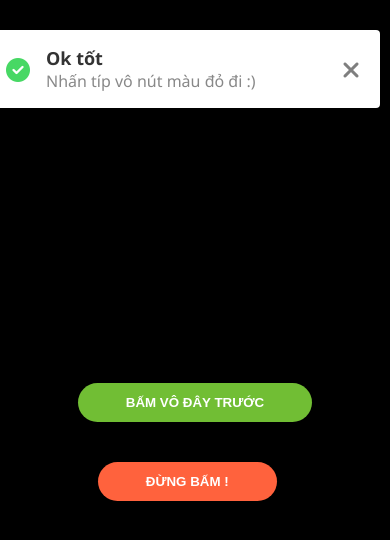
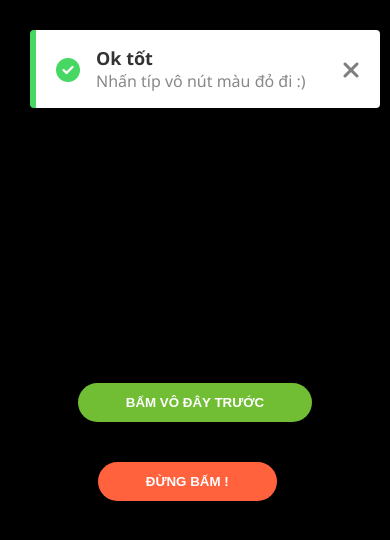
Before and after one commit to DMT-011/KoCoJdau, a plain HTML site: page index.html in a window 390 px wide. Both pictures are taken after a click on the button "BẤM VÔ ĐÂY TRƯỚC". Drawn offline with Linux system fonts and the light colour scheme.

Commit message:
sua loi lan cuoi

```diff
--- a/style.css
+++ b/style.css
@@ -179,8 +179,16 @@ body >div {
         margin-top: 40px;
 
     }
+
     #toast {
         top: 30px;
         right: 10px;
     }
+
+    .toast {
+        min-width: 350px;
+
+    }
+
+
 }
```
